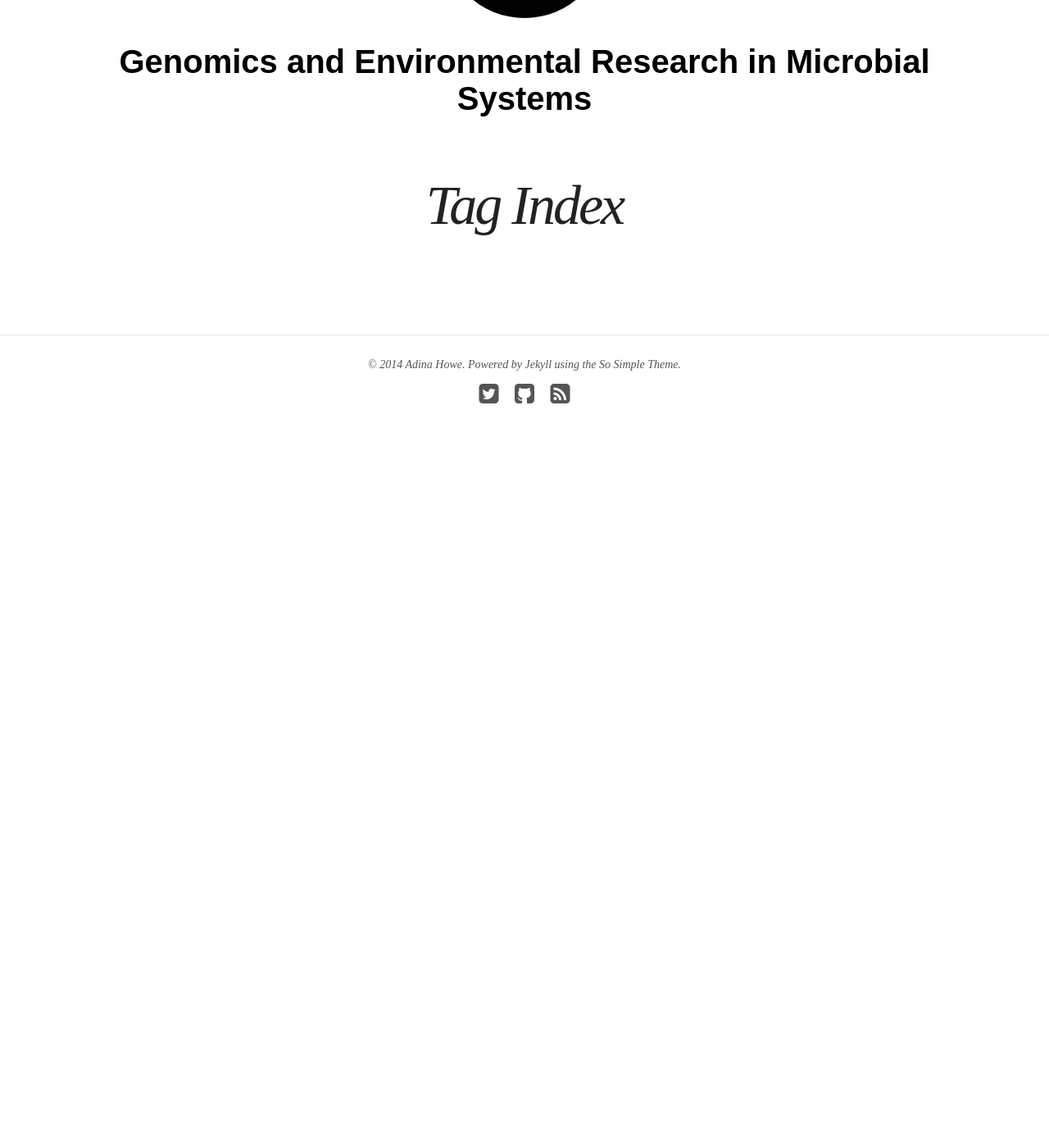
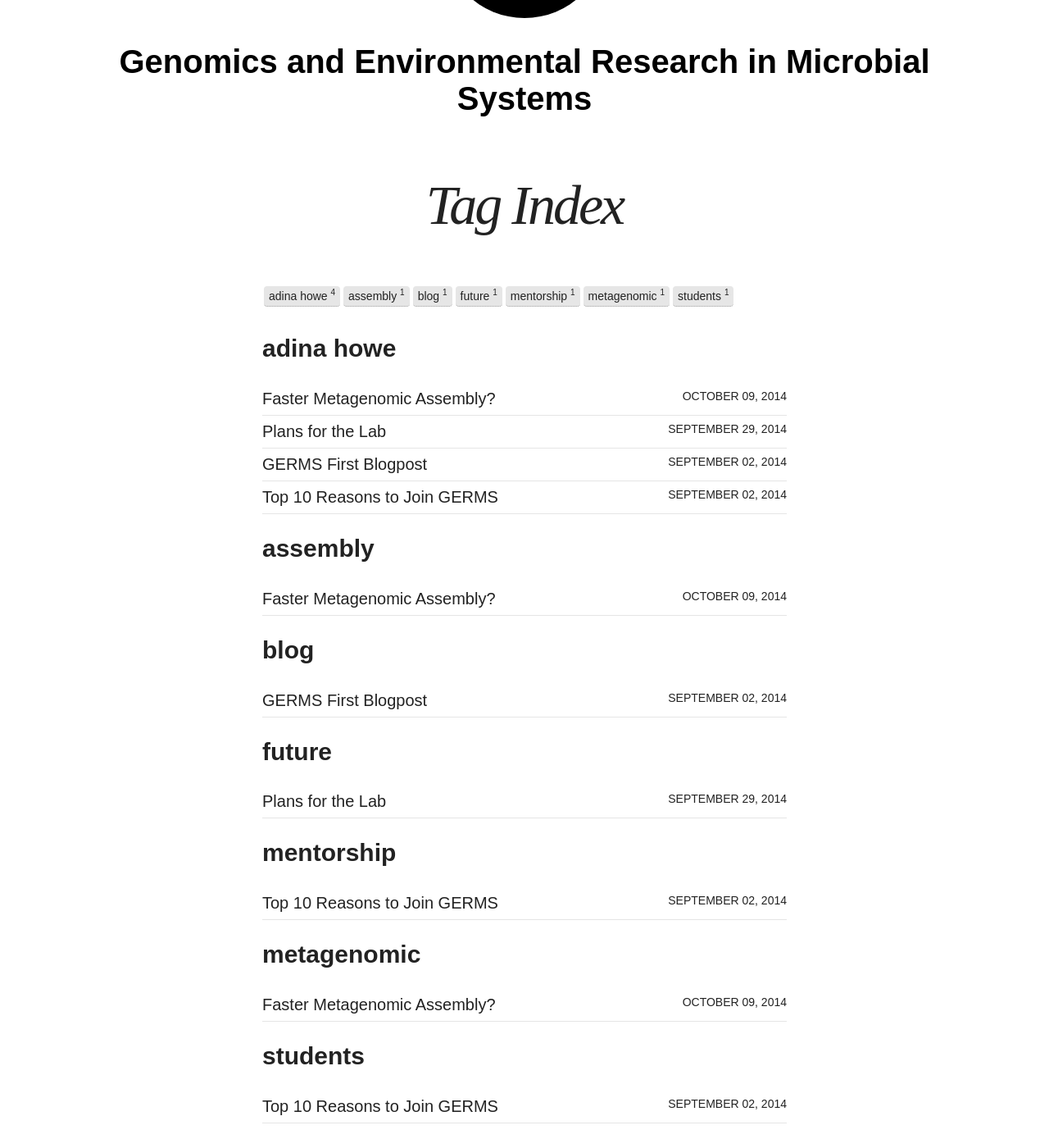
Before and after one commit to germs-lab/germs-lab.github.com-bu, a Jekyll site: the page built from tags/index.md, in a window 1280 px wide and 1400 px high, scrolled down 273 px. Shown: the whole window at 82% size. Built offline with Jekyll 4.4.1, drawn with Linux system fonts in a browser that asks for light colours; nearby versions of some CDN libraries; before the commit the page ends 900 px from its top, so only the background shows below that.

Commit message:
added tags

```diff
--- a/_posts/articles/2014-09-02-top-10-reasons-to-join-germs.md
+++ b/_posts/articles/2014-09-02-top-10-reasons-to-join-germs.md
@@ -4,7 +4,7 @@ title: "Top 10 Reasons to Join GERMS"
 modified:
 categories: _posts/articles/
 excerpt:
-tags: []
+tags: ["adina howe", "students", "mentorship"]
 image:
   feature:
 date: 2014-09-02T14:31:22-05:00
--- a/_posts/articles/2014-10-09-faster-metagenomic-assembly.md
+++ b/_posts/articles/2014-10-09-faster-metagenomic-assembly.md
@@ -4,7 +4,7 @@ title: "Faster Metagenomic Assembly?"
 modified:
 categories: articles
 excerpt:
-tags: []
+tags: ["adina howe", "metagenomic", "assembly"]
 image:
   feature:
 date: 2014-10-09T15:23:49-05:00
--- a/_posts/blog/2014-09-02-germs-first-blogpost.md
+++ b/_posts/blog/2014-09-02-germs-first-blogpost.md
@@ -4,7 +4,7 @@ title: "GERMS First Blogpost"
 modified:
 categories: blog
 excerpt:
-tags: []
+tags: ["adina howe", "blog"]
 image:
   feature:
 date: 2014-09-02T16:58:01-05:00
--- a/_posts/blog/2014-09-29-plans-for-the-lab.md
+++ b/_posts/blog/2014-09-29-plans-for-the-lab.md
@@ -4,7 +4,7 @@ title: "Plans for the Lab"
 modified:
 categories: blog
 excerpt:
-tags: []
+tags: ["adina howe", "future"]
 image:
   feature:
 date: 2014-09-29T09:36:53-05:00
```
Also changed, not shown: README.md.
